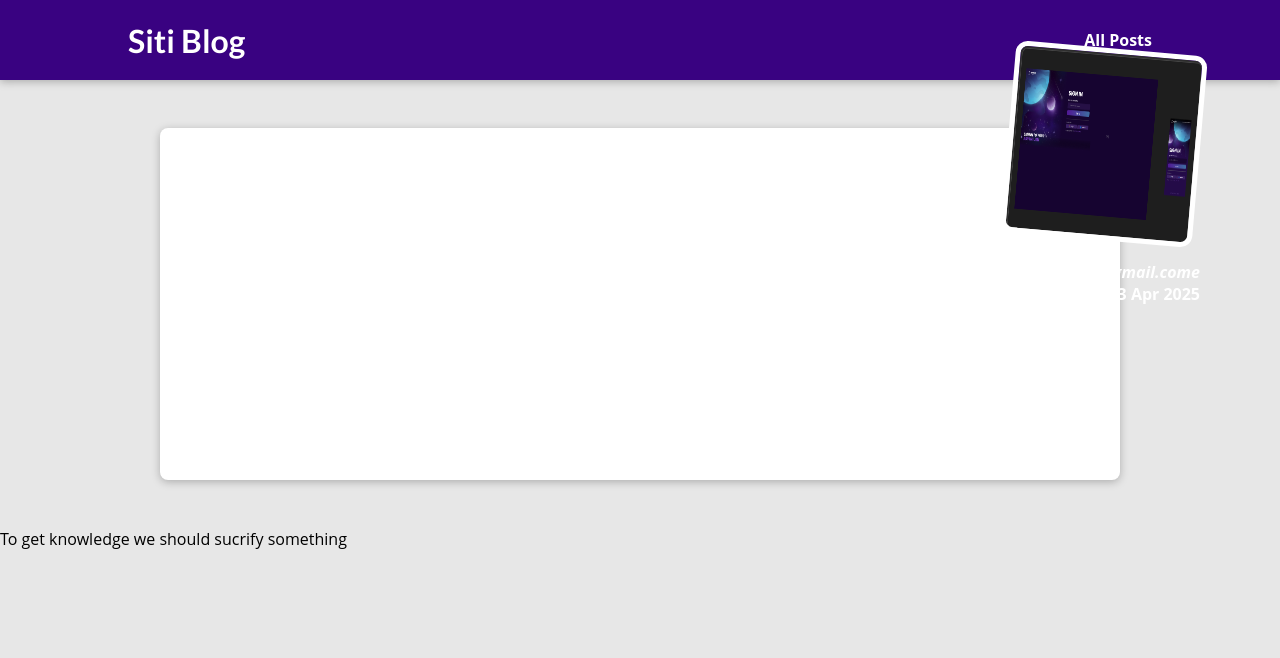
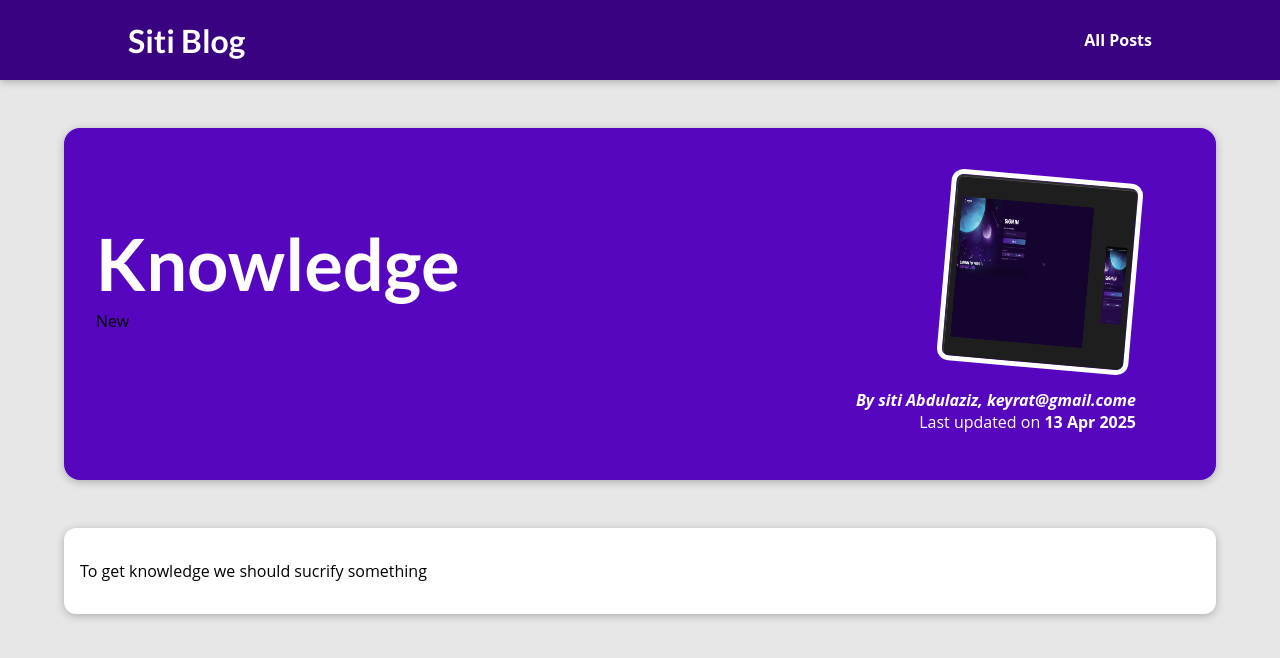
Before and after one commit to sitiabdulaziz11/my_site, a Django app: a page that uses blog/templates/blog/post-detail.html in a window 1280 px wide. Shown: the top 658 px of the page. Run offline with Django 4.2, Linux system fonts and the light colour scheme; data comes from the database, SQL or seed files in the repository.

Commit message:
django goes smartly

```diff
--- a/blog/static/blog/post-detail.css
+++ b/blog/static/blog/post-detail.css
@@ -11,9 +11,10 @@ body {
     margin: 8rem auto 3rem auto;
     padding: 2rem;
     width: 90%;
-    max-width: 60rem;
-    border-radius: 8px;
-    background-color: white;
+    max-width: 90rem;
+    border-radius: 16px;
+    background-color: #5706c0;
+    position: relative;
     box-shadow: 0 2px 8px rgba(0, 0, 0, 0.25);
     height: 22rem;
 }
@@ -21,6 +22,7 @@ body {
 #summary h2 {
     font-size: 4.5rem;
     color: white;
+    margin-bottom: 0.25rem;
 }
 
 #summary article {
@@ -46,6 +48,30 @@ body {
     font-weight: bold;
 }
 
+#summary a {
+    color: white;
+    text-decoration: none;
+}
+
 #summary time {
     font-weight: bold;
 }
+
+main {
+    width: 90%;
+    max-width: 90rem;
+    margin: 3rem auto;
+    background-color: white;
+    padding: 1rem;
+    border-radius: 12px;
+    box-shadow: 0 2px 8px rgba(0, 0, 0, 0.25);
+}
+
+/* .tag {
+    background-color: #390281;
+    color: white;
+    padding: 0.5rem 1rem;
+    border-radius: 12px;
+    margin-right: 1rem;
+    font-size: 1.5rem;
+} */
--- a/blog/templates/blog/post-detail.html
+++ b/blog/templates/blog/post-detail.html
@@ -15,12 +15,17 @@
     <section id="summary">
         {% comment %} <h2>Post Title</h2> {% endcomment %}
         <h2>{{ post.title }}</h2>
+        <div>
+            {% for atag in tags %}
+                <span class="tag">{{ atag.caption }}</span>
+            {% endfor %}
+        </div>
         <article>
             {% comment %} <img src="{% static "blog/images/sms2.PNG"%}" alt="Post Title"/> {% endcomment %}
             {% comment %} <img src="{% static "blog/images/sms2.PNG"%}" alt="Post Title"/> {% endcomment %}
             <img src="{% static "blog/images/"|add:post.image_name %}" alt="{{ post.title }}"/>
             {% comment %} <address>By Siti</address> {% endcomment %}
-            <address>By {{ post.author }}</address>
+            <address>By <a href="mailto:{{post.author.email}}">{{ post.author }}</a></address>
             <div>
                 {% comment %} Last updated on <time>July 10th</time> {% endcomment %}
                 Last updated on <time>{{ post.date|date:"d M Y" }}</time>
--- a/blog/views.py
+++ b/blog/views.py
@@ -95,7 +95,10 @@ def posts_detail(request, slug1):
     """
     # identified_post = Post.objects.get(slug=slug1)  # Get post by slug from the database
     identified_post = get_object_or_404(Post, slug=slug1)
-    return render(request, "blog/post-detail.html", {"post": identified_post})
+    return render(request, "blog/post-detail.html",
+                  {"post": identified_post,
+                   "tags": identified_post.tag.all()  # Get all tags related to the post
+                   })
 
     # below is for the above demy data
     # identified_post = next(post for post in all_posts if post['slug'] == slug)
```
